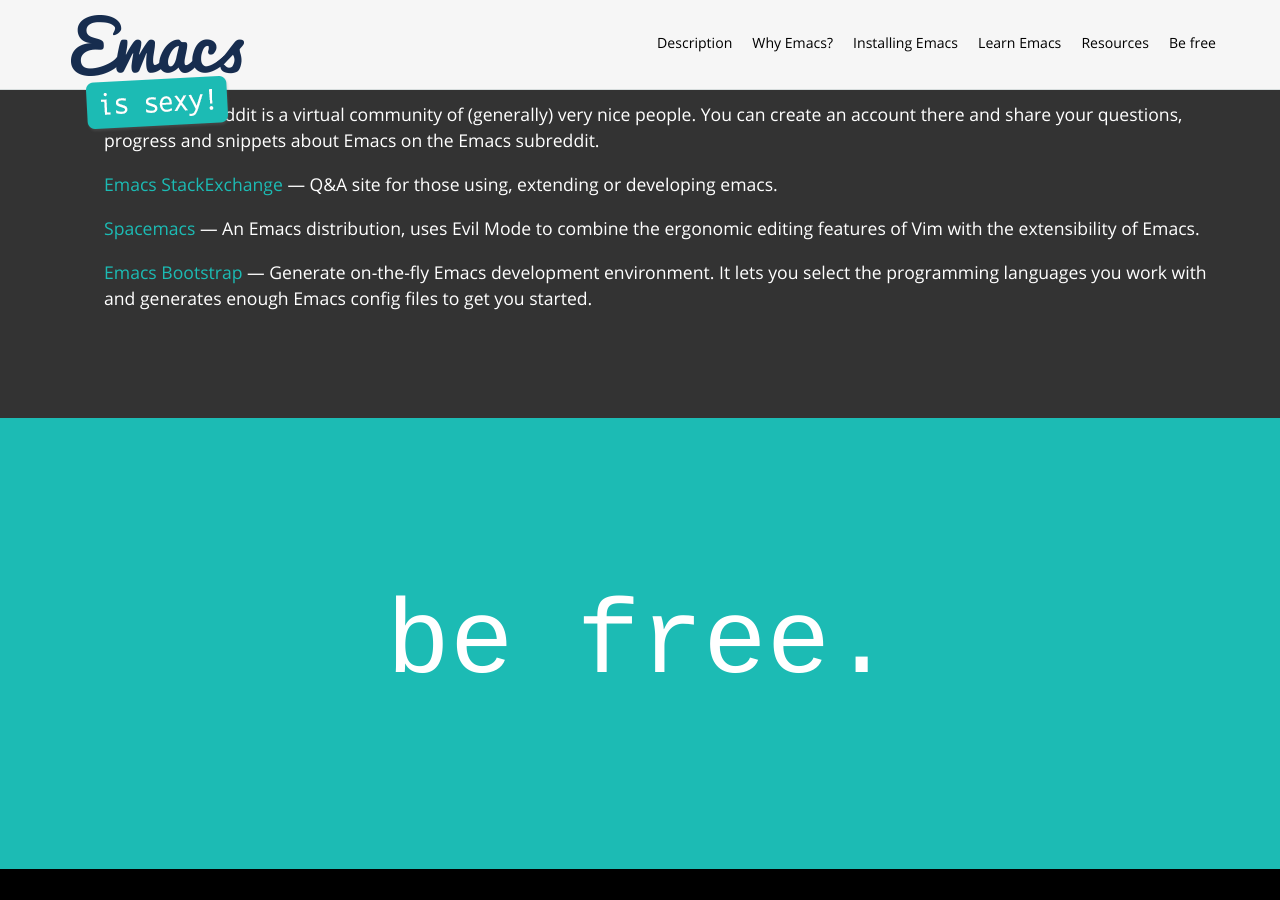
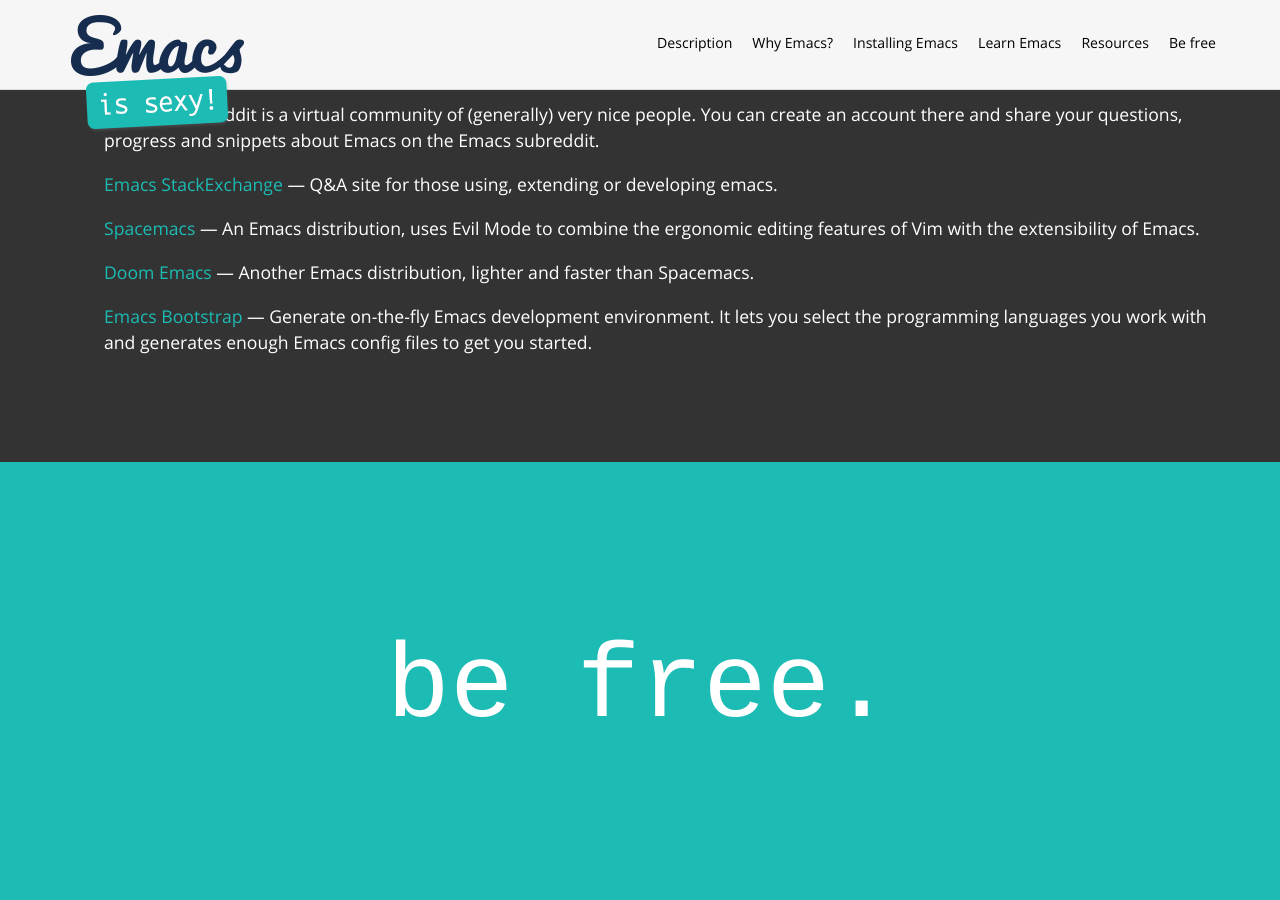
Before and after one commit to picandocodigo/emacs.sexy, a Jekyll site: the page built from index.html, in a window 1280 px wide and 900 px high, scrolled down 4997 px. Built offline with Jekyll 4.4.1, drawn with Linux system fonts in a browser that asks for light colours; nearby versions of some CDN libraries.

Commit message:
Added Doom Emacs

```diff
--- a/index.html
+++ b/index.html
@@ -330,6 +330,9 @@
           <a href="https://github.com/syl20bnr/spacemacs#introduction">Spacemacs</a>&nbsp;&mdash; An Emacs distribution, uses Evil Mode to combine the ergonomic editing features of Vim with the extensibility of Emacs.
         </li>
         <li>
+          <a href="https://github.com/hlissner/doom-emacs">Doom Emacs</a>&nbsp;&mdash; Another Emacs distribution, lighter and faster than Spacemacs.
+        </li>
+        <li>
           <a href="http://www.emacs-bootstrap.com/">Emacs Bootstrap</a>&nbsp;&mdash; Generate on-the-fly Emacs development environment. It lets you select the programming languages you work with and generates enough Emacs config files to get you started.
         </li>
       </ul>
```
